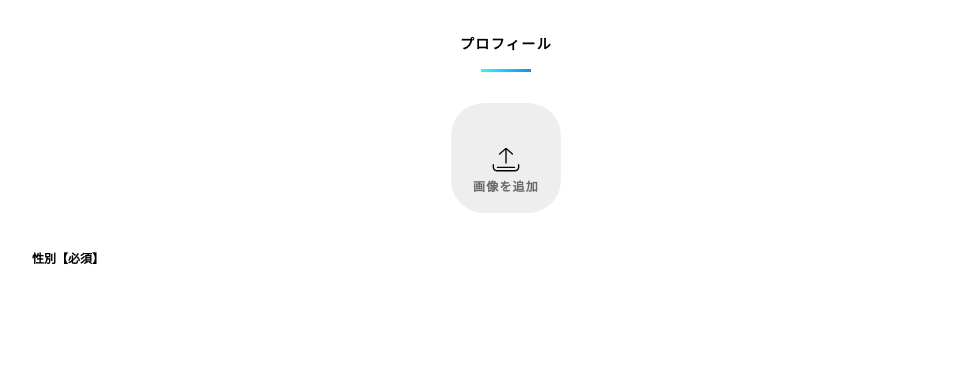
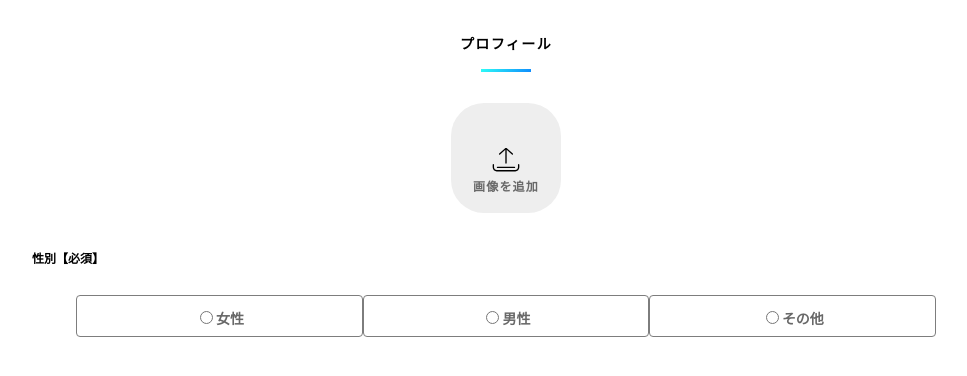
Before and after one commit to northernbird/rmi-which-demo-01, a React (Create React App) app: page /register in a window 1280 px wide. Shown: the top 376 px of the page, without its empty margins (134-1101 px from the left). Built offline with nearby package versions, Linux system fonts and the light colour scheme.

Commit message:
WIP added router

```diff
--- a/src/register/RegisterPage.js
+++ b/src/register/RegisterPage.js
@@ -3,6 +3,7 @@ import Box from "@material-ui/core/Box";
 import { makeStyles } from '@material-ui/core/styles';
 import React from "react";
 import ProfileImageUpload from './components/ProfileImageUpload'
+import GenderRadioButton from './components/GenderRadioButton'
 
 const useStyles = makeStyles({
     pannel: {
@@ -44,7 +45,10 @@ const useStyles = makeStyles({
         display:'flex',
     },
     genderButtonGroup: {
-        display:'flex',
+        width: '75%',
+        maxWidth: '75%',
+        display:'inline-block',
+        marginTop: '15px',
     }
 });
 
@@ -59,8 +63,10 @@ function WelcomePage() {
             <Box fontSize={12} fontWeight={700} className={classes.inputLabel}>
                 <p className={classes.inputLabelP}>性別【必須】</p>
             </Box>
-            <Box>
-
+            <Box fontSize={12} fontWeight={700} className={classes.genderButtonGroup}>
+                <GenderRadioButton name="Developer" value="Yes" label={'女性'} />
+                <GenderRadioButton name="Developer" value="Yes" label={'男性'} />
+                <GenderRadioButton name="Developer" value="Yes" label={'その他'} />
             </Box>
         </Typography>
     );
--- /dev/null
+++ b/src/register/components/GenderRadioButton.js
@@ -0,0 +1,33 @@
+import Typography from "@material-ui/core/Typography";
+import Box from "@material-ui/core/Box";
+import { makeStyles } from '@material-ui/core/styles';
+import React from "react";
+
+const useStyles = makeStyles({
+    genderButtonGroup: {
+        display:'inline-block',
+        width: '30%',
+        borderBottom: 'solid 1px #7d7d7d',
+        borderLeft: 'solid 1px #7d7d7d',
+        borderRadius: '4px',
+        borderRight: 'solid 1px #7d7d7d',
+        borderTop: 'solid 1px #7d7d7d',
+        height: '40px'
+    },
+    input: {
+        marginTop: '15px'
+    }
+});
+
+function GenderRadioButton(props) {
+    const {name, value, label} = props
+    const classes = useStyles()
+    return (
+        <Box className={classes.genderButtonGroup} fontSize={14} fontWeight={700} color={'#686868'}>
+            <input name={name} type="radio" value={value} className={classes.input}/>
+            {label}
+        </Box>
+    );
+}
+
+export default GenderRadioButton;
--- a/src/welcome/components/Button.js
+++ b/src/welcome/components/Button.js
@@ -2,8 +2,6 @@ import React from 'react';
 import PropTypes from 'prop-types';
 import Button from '@material-ui/core/Button';
 import { makeStyles } from '@material-ui/core/styles';
-import Box from "@material-ui/core/Box";
-import Typography from "@material-ui/core/Typography";
 
 const useStyles = makeStyles({
     button: {
```
